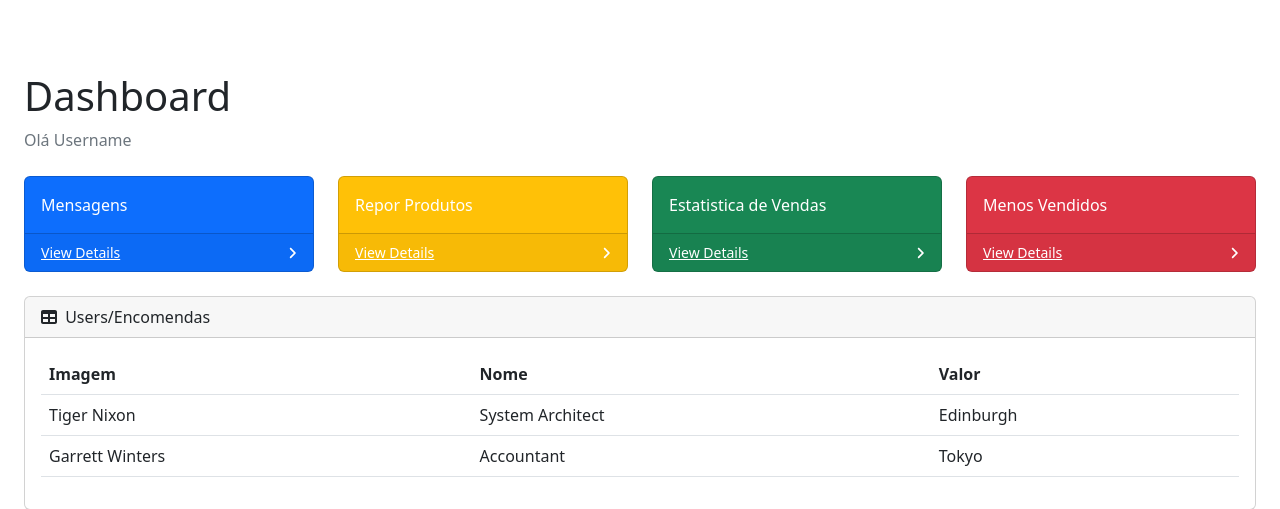
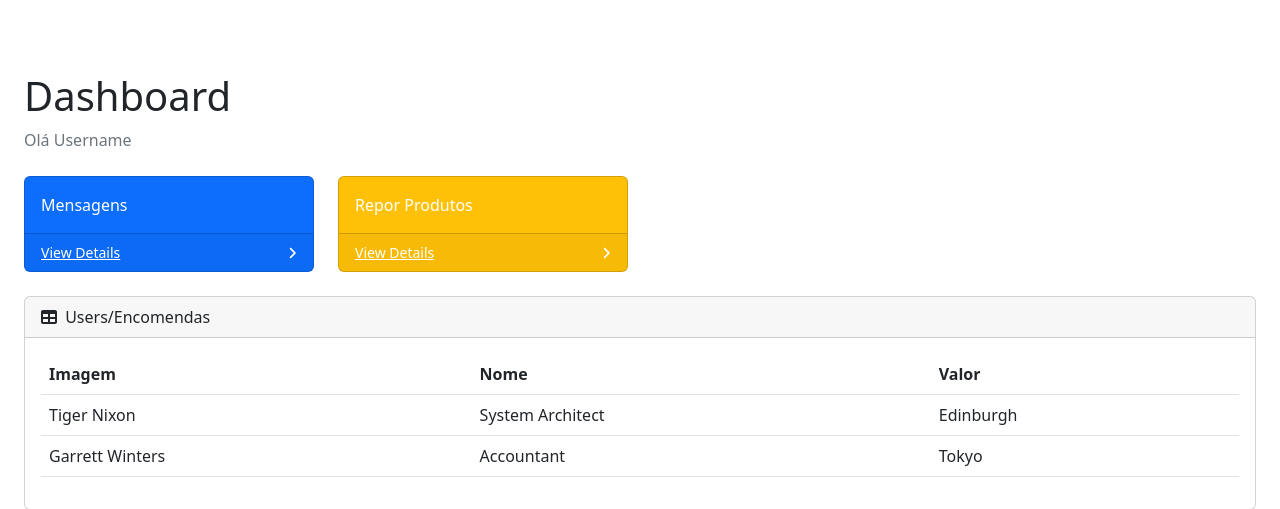
Before and after one commit to josevilamourac/MarketPlace, a Django app: page /marketplaceAPP/dashboard/ in a window 1280 px wide. Shown: the part 56-565 px from the top of the page. Run offline with Django 5.2, Linux system fonts and the light colour scheme; some libraries are stand-ins or nearby versions.

Commit message:
dashboard e registo user

```diff
--- a/MarketPlaceAPP/templates/MarketPlace/dashboard.html
+++ b/MarketPlaceAPP/templates/MarketPlace/dashboard.html
@@ -32,24 +32,7 @@
                                         </div>
                                     </div>
                                 </div>
-                                <div class="col-xl-3 col-md-6">
-                                    <div class="card bg-success text-white mb-4">
-                                        <div class="card-body">Estatistica de Vendas</div>
-                                        <div class="card-footer d-flex align-items-center justify-content-between">
-                                            <a class="small text-white stretched-link" href="#">View Details</a>
-                                            <div class="small text-white"><i class="fas fa-angle-right"></i></div>
-                                        </div>
-                                    </div>
-                                </div>
-                                <div class="col-xl-3 col-md-6">
-                                    <div class="card bg-danger text-white mb-4">
-                                        <div class="card-body">Menos Vendidos</div>
-                                        <div class="card-footer d-flex align-items-center justify-content-between">
-                                            <a class="small text-white stretched-link" href="#">View Details</a>
-                                            <div class="small text-white"><i class="fas fa-angle-right"></i></div>
-                                        </div>
-                                    </div>
-                                </div>
+
                             </div>
 
                             <div class="card mb-4">
--- a/MarketPlaceAPP/templates/MarketPlace/registo_admin.html
+++ b/MarketPlaceAPP/templates/MarketPlace/registo_admin.html
@@ -4,12 +4,12 @@
     <div class="container px-lg-5">
         <div class="card bg-light border-0 h-100 p-4">
 
-            <h1 class="display-4">Registo User</h1>
+            <h1 class="display-4">Registo Admin</h1>
             <form method="post" enctype="multipart/form-data">
                 {% csrf_token %}
                 {{form_user.as_p}}
-                {{form_cliente.as_p}}
-                <button type="submit" class="btn btn-primary">Registo User</button>
+                {{form_admin.as_p}}
+                <button type="submit" class="btn btn-primary">Registo Admin</button>
             </form>
         </div>
     </div>
--- a/MarketPlaceAPP/templates/MarketPlace/registo_user.html
+++ b/MarketPlaceAPP/templates/MarketPlace/registo_user.html
@@ -4,12 +4,12 @@
     <div class="container px-lg-5">
         <div class="card bg-light border-0 h-100 p-4">
 
-            <h1 class="display-4">Registo Loja</h1>
+            <h1 class="display-4">Registo Utilizador</h1>
             <form method="post" enctype="multipart/form-data">
                 {% csrf_token %}
                 {{form_user.as_p}}
-                {{form_loja.as_p}}
-                <button type="submit" class="btn btn-primary">Registo Loja</button>
+                {{form_cliente.as_p}}
+                <button type="submit" class="btn btn-primary">Registo Utilizador</button>
             </form>
         </div>
     </div>
```
Also changed, not shown: MarketPlaceAPP/forms.py (+11 -1 lines), MarketPlaceAPP/templates/MarketPlace/login.html (+6 -7 lines).
